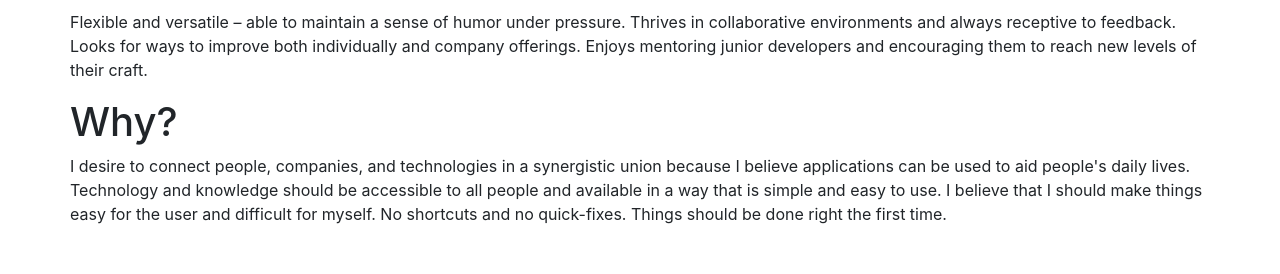
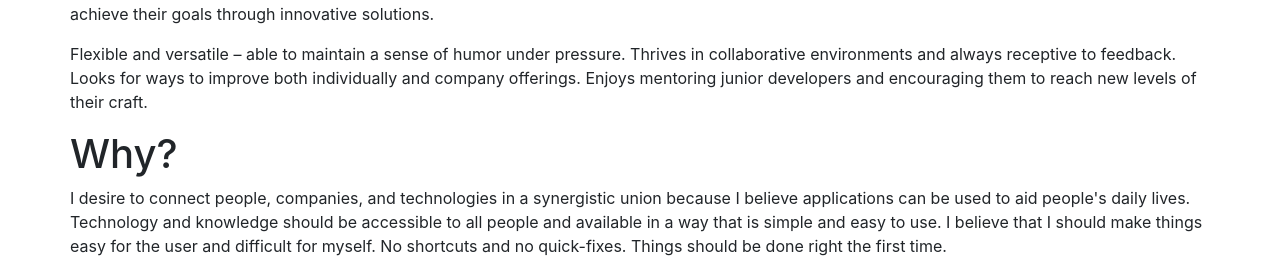
Before and after one commit to Andrew565/andrewthecreator.com, a plain HTML site: page public/index.html in a window 1280 px wide. Shown: the part 814-1088 px from the top of the page. Before the commit the page ends 1056 px from the top, so only its background shows below. Drawn offline with nearby package versions, Linux system fonts and the light colour scheme.

Commit message:
Improving spacing

```diff
--- a/public/css/main.css
+++ b/public/css/main.css
@@ -2,6 +2,7 @@
   background: no-repeat center url("../images/hustle-hero.jpg");
   background-size: cover;
   height: 60vh;
+  margin-bottom: 1em;
 }
 
 @media screen and (max-width: 576px) {
@@ -14,3 +15,7 @@
   height: 60%;
   width: 60%;
 }
+
+section {
+  margin-top: 1em;
+}
```
